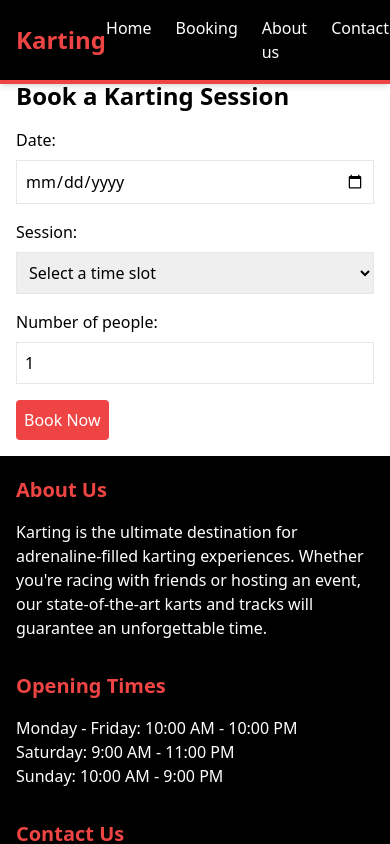
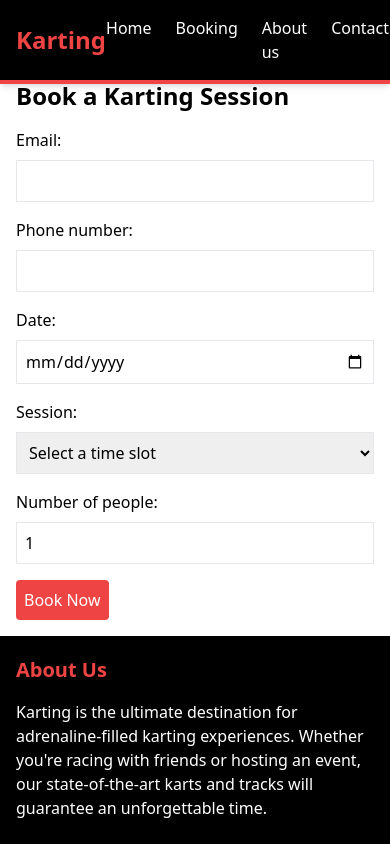
Before and after one commit to Allertvdw/KartApp-FE, a React (Vite) app in the folder kart-app-fe/: page /booking in a window 390 px wide. Shown: the top 844 px of the page. Built offline with nearby package versions, Linux system fonts and the light colour scheme; the HTML template or start-up script is replaced by a standard one.

Commit message:
Added email and phone number to booking page

```diff
--- a/kart-app-fe/src/components/booking/BookingForm.jsx
+++ b/kart-app-fe/src/components/booking/BookingForm.jsx
@@ -6,6 +6,8 @@ export default function BookingForm() {
   const [date, setDate] = useState("");
   const [peopleCount, setPeopleCount] = useState(1);
   const [selectedSession, setSelectedSession] = useState("");
+  const [email, setEmail] = useState("");
+  const [phoneNumber, setPhoneNumber] = useState("");
   const [sessions, setSessions] = useState([]);
   const [loading, setLoading] = useState(false);
   const navigate = useNavigate();
@@ -43,6 +45,8 @@ export default function BookingForm() {
         body: JSON.stringify({
           sessionId: selectedSession,
           peopleCount,
+          email,
+          phoneNumber,
         }),
       });
 
@@ -62,6 +66,32 @@ export default function BookingForm() {
     <div className="max-w-md mx-auto p-4 pt-20">
       <h1 className="text-2xl font-bold mb-4">Book a Karting Session</h1>
       <form onSubmit={handleSubmit} className="space-y-4">
+        <div>
+          <label htmlFor="email" className="block mb-2">
+            Email:
+          </label>
+          <input
+            type="email"
+            id="email"
+            value={email}
+            onChange={(e) => setEmail(e.target.value)}
+            className="border p-2 w-full"
+            required
+          />
+        </div>
+        <div>
+          <label htmlFor="phoneNumber" className="block mb-2">
+            Phone number:
+          </label>
+          <input
+            type="phoneNumber"
+            id="phoneNumber"
+            value={phoneNumber}
+            onChange={(e) => setPhoneNumber(e.target.value)}
+            className="border p-2 w-full"
+            required
+          />
+        </div>
         <div>
           <label htmlFor="date" className="block mb-2">
             Date:
```
